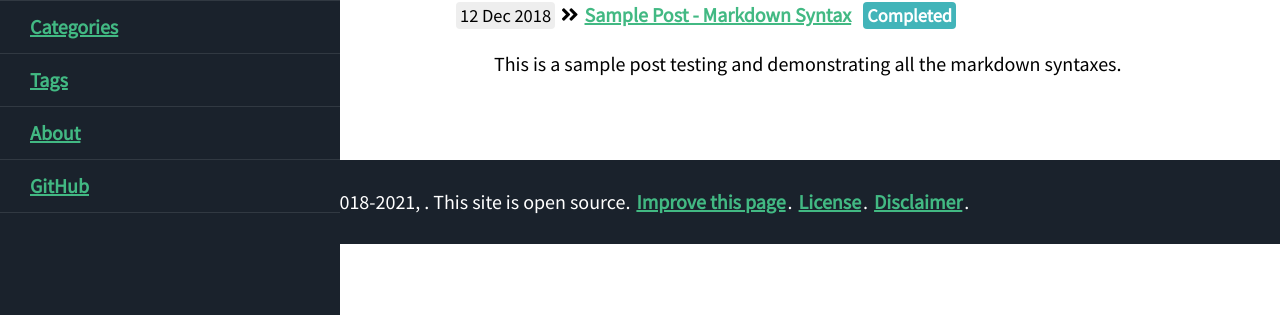
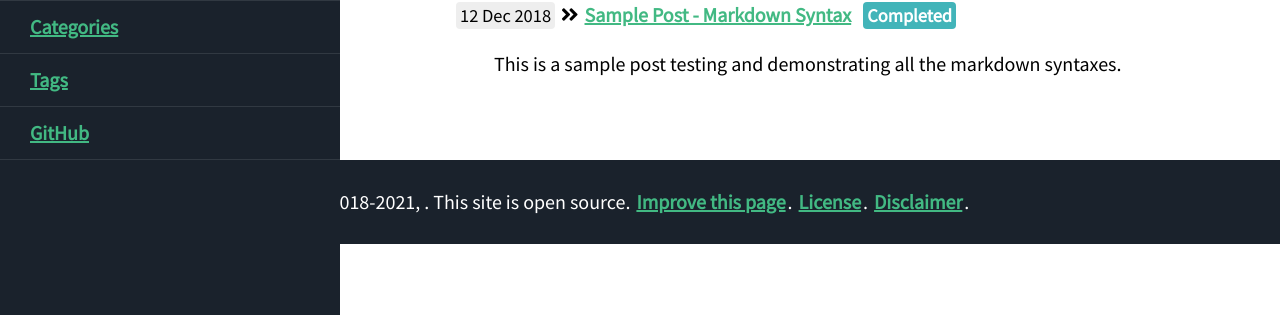
Before and after one commit to XinyiXiang/PersonalWebsiteXinyi, a Jekyll site: the page built from blog/index.html, in a window 1280 px wide. Shown: the part 106-421 px from the top of the page. Built offline with Jekyll 4.4.1, drawn with Linux system fonts in a browser that asks for light colours; nearby versions of some CDN libraries.

Commit message:
rearrange navitem list

```diff
--- a/_includes/navitem.html
+++ b/_includes/navitem.html
@@ -2,7 +2,8 @@
 <a class="sidebar-nav-item" href="{{site.url}}{{site.baseurl}}/blog" >Posts</a>
 <a class="sidebar-nav-item" href="{{site.url}}{{site.baseurl}}/blog/categories" >Categories</a>
 <a class="sidebar-nav-item" href="{{site.url}}{{site.baseurl}}/blog/tags" >Tags</a>
-<a class="sidebar-nav-item" href="{{site.url}}{{site.baseurl}}/about"  >About</a>
+<!--<a class="sidebar-nav-item" href="{{site.url}}{{site.baseurl}}/about"  >About</a>-->
+<!--direct to repos-->
 {% if site.github_username %}
 <a class="sidebar-nav-item" href="https://github.com/{{site.github_username}}" target="_blank">
 GitHub</i>
--- a/_includes/sidenav.html
+++ b/_includes/sidenav.html
@@ -3,7 +3,7 @@
 	<a class="sidebar-nav-item" href="{{site.url}}{{ site.baseurl }}/blog" >Posts</a>
 	<a class="sidebar-nav-item" href="{{site.url}}{{ site.baseurl }}/blog/categories" >Categories</a>
 	<a class="sidebar-nav-item" href="{{site.url}}{{ site.baseurl }}/blog/tags" >Tags</a>
-	<a class="sidebar-nav-item" href="{{site.url}}{{ site.baseurl }}/about"  >About</a>
+	<!--<a class="sidebar-nav-item" href="{{site.url}}{{ site.baseurl }}/about"  >About</a>-->
 	{% if site.github_username %}
 	<a class="sidebar-nav-item" href="https://github.com/{{site.github_username}}" target="_blank">
 		GitHub</i>
```
